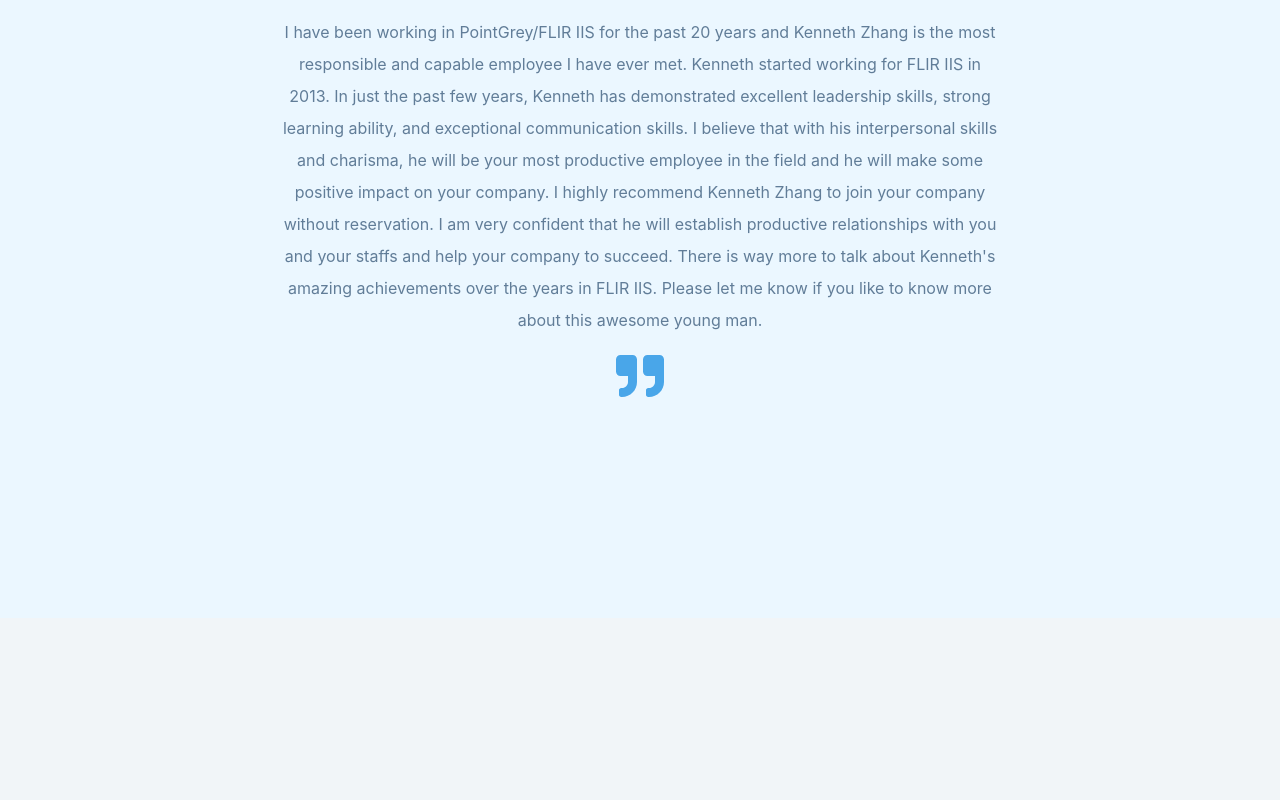
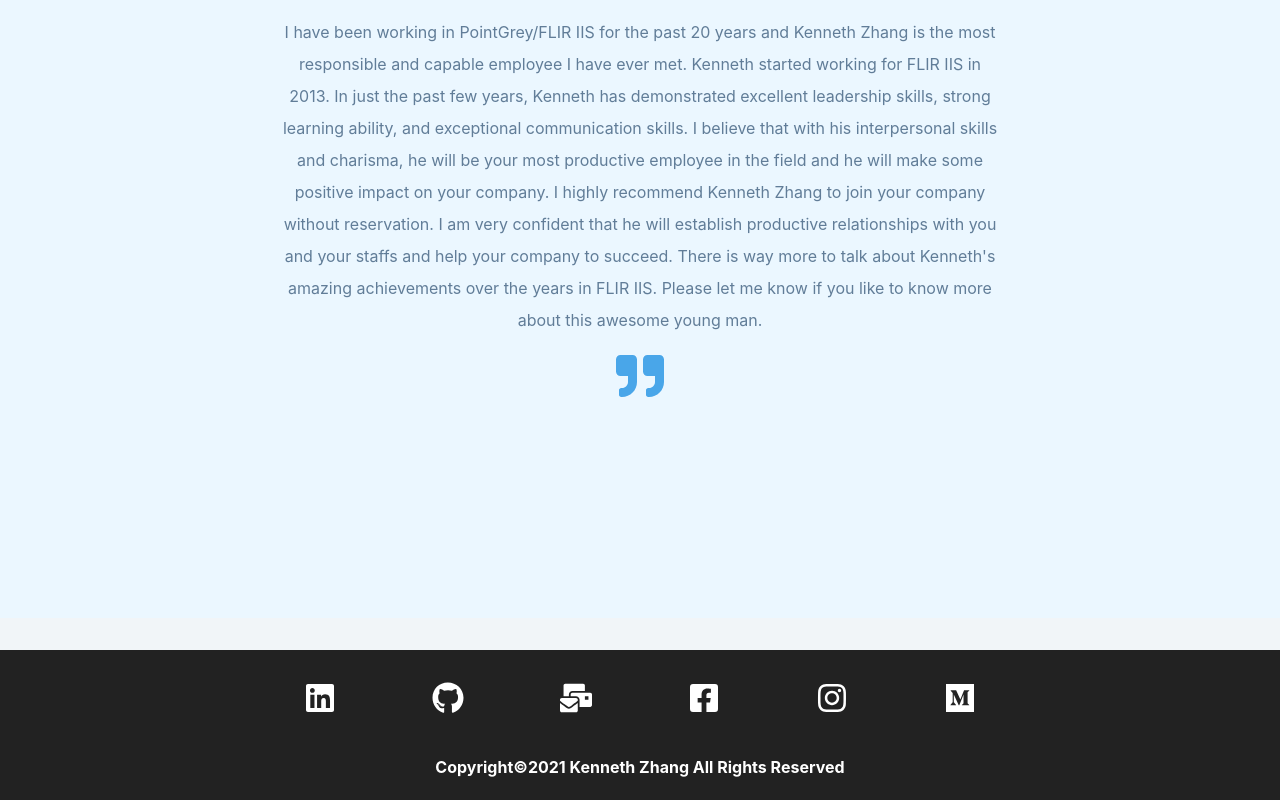
Before and after one commit to Kennethz374/Portfolio_V2, a React (Create React App) app: page /reference in a window 1280 px wide. Shown: the part 476-1276 px from the top of the page. Before the commit the page ends 1094 px from the top, so only its background shows below. Built offline with nearby package versions, Linux system fonts and the light colour scheme.

Commit message:
complete a footer for all pages

```diff
--- a/src/App.js
+++ b/src/App.js
@@ -7,6 +7,7 @@
 import Projects from "./pages/Projects";
 import Reference from "./pages/Reference";
 import Navbar from "./components/Navbar";
+import Footer from "./components/Footer";
 
 function App() {
 	return (
@@ -32,6 +33,7 @@
 					<Reference />
 				</Route>
 			</Switch>
+			<Footer />
 		</Router>
 	);
 }
--- a/src/components/Footer.js
+++ b/src/components/Footer.js
@@ -1,7 +1,29 @@
 import React from "react";
+import { useGlobalContext } from "../context";
 
 function Footer() {
-	return <div>============Footer==========</div>;
+	const { data } = useGlobalContext();
+	return (
+		<footer className="footer">
+			<div>
+				<ul className="footer_social_list">
+					{data.socialList.map((social) => {
+						return (
+							<li key={social.id}>
+								<a href={social.url} target="_blank" rel="noreferrer">
+									{social.icon}
+								</a>
+							</li>
+						);
+					})}
+				</ul>
+				<h4>
+					copyright&copy;{new Date().getFullYear()}
+					<span> Kenneth Zhang </span> all rights reserved
+				</h4>
+			</div>
+		</footer>
+	);
 }
 
 export default Footer;
--- a/src/index.css
+++ b/src/index.css
@@ -1006,4 +1006,27 @@
   background-color: #48647f;
   text-transform: uppercase;
 }
+
+.footer {
+  background-color: #222;
+  color: #fff;
+  text-align: center;
+  height: 150px;
+}
+
+.footer .footer_social_list {
+  width: 60%;
+  margin: 2rem auto;
+  display: -webkit-box;
+  display: -ms-flexbox;
+  display: flex;
+  -ms-flex-pack: distribute;
+      justify-content: space-around;
+  font-size: 2rem;
+  padding-top: 1.8rem;
+}
+
+.footer .footer_social_list a {
+  color: white;
+}
 /*# sourceMappingURL=index.css.map */
--- a/src/index.scss
+++ b/src/index.scss
@@ -721,3 +721,23 @@
 	background-color: $grey-4;
 	text-transform: uppercase;
 }
+
+// FOOTER =========
+.footer {
+	background-color: $black;
+	color: $white;
+	text-align: center;
+	height: 150px;
+
+	.footer_social_list {
+		width: 60%;
+		margin: 2rem auto;
+		display: flex;
+		justify-content: space-around;
+		font-size: 2rem;
+		padding-top: 1.8rem;
+		a {
+			color: white;
+		}
+	}
+}
```
Also changed, not shown: 1 other file (tests, documents, lock files or other folders).
